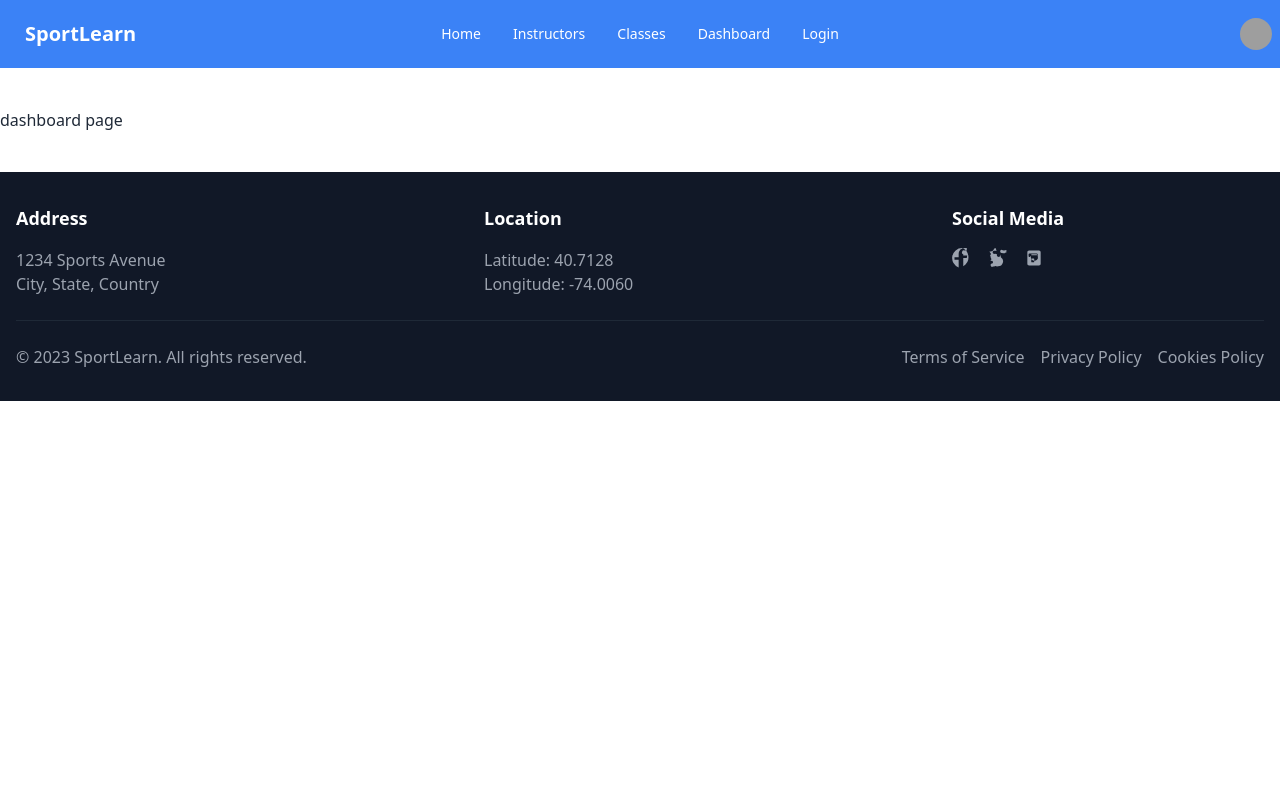
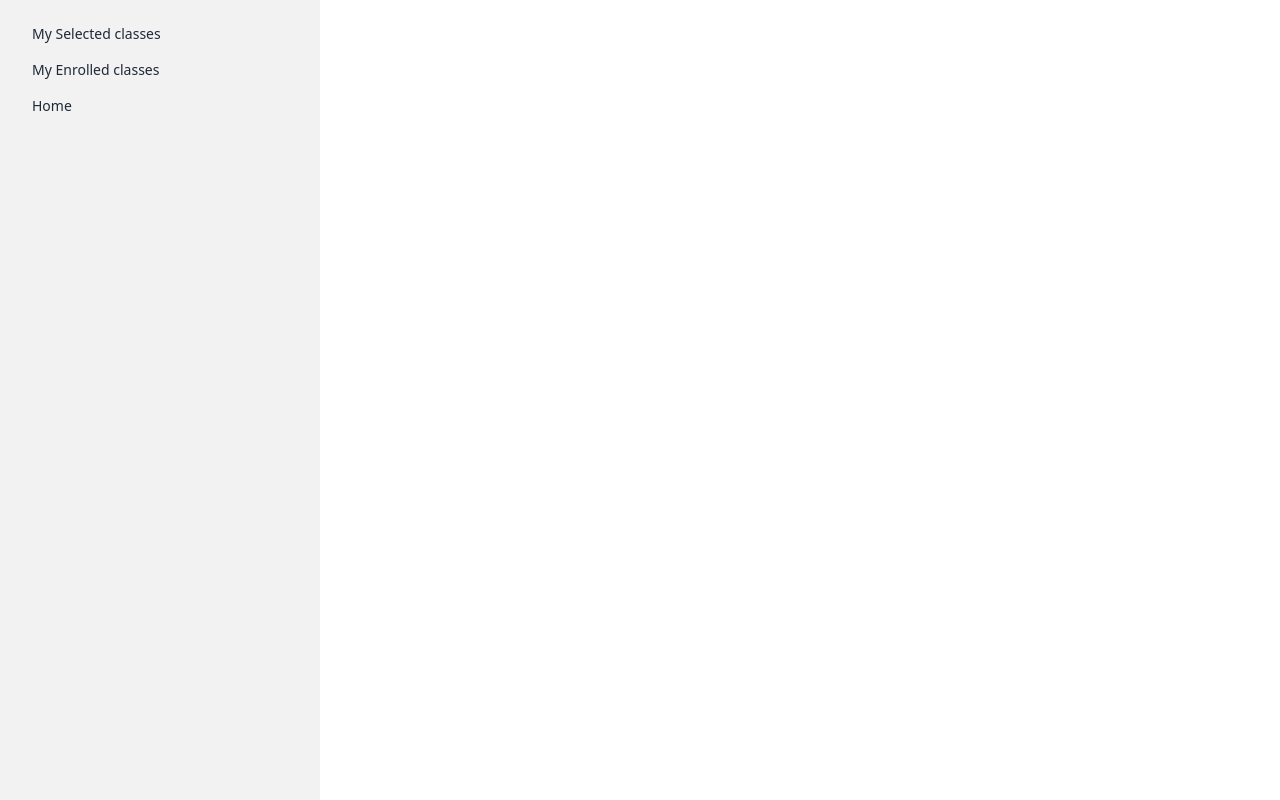
Before and after one commit to TarekAziz01/summer-camp-client, a React (Vite) app: page /dashboard in a window 1280 px wide. Built offline with nearby package versions, Linux system fonts and the light colour scheme; no server answers; sample sign-in values are in the browser's storage; grey boxes are pictures that could not be loaded.

Commit message:
dashboard added

```diff
--- /dev/null
+++ b/src/Layout/Dashboard.jsx
@@ -0,0 +1,42 @@
+import { NavLink, Outlet } from "react-router-dom";
+
+const Dashboard = () => {
+  return (
+    <div className="drawer lg:drawer-open">
+      <input id="my-drawer-2" type="checkbox" className="drawer-toggle" />
+      <div className="drawer-content flex flex-col items-center justify-center">
+        {/* Page content here */}
+        <label
+          htmlFor="my-drawer-2"
+          className="btn btn-primary drawer-button lg:hidden"
+        >
+          Open drawer
+        </label>
+        <Outlet></Outlet>
+      </div>
+      <div className="drawer-side">
+        <label htmlFor="my-drawer-2" className="drawer-overlay"></label>
+        <ul className="menu p-4 w-80 h-full bg-base-200 text-base-content">
+          {/* Sidebar content here */}
+          <li>
+            <NavLink to="/dashboard/selectedClasses">
+              My Selected classes
+            </NavLink>
+          </li>
+          <li>
+            <NavLink to="/dashboard/enrolledClasses">
+              My Enrolled classes
+            </NavLink>
+          </li>
+          <li>
+            <NavLink to="/">
+             Home
+            </NavLink>
+          </li>
+        </ul>
+      </div>
+    </div>
+  );
+};
+
+export default Dashboard;
--- a/src/Routes/Routes.jsx
+++ b/src/Routes/Routes.jsx
@@ -5,8 +5,10 @@ import Login from "../pages/Login/Login";
 import Register from "../pages/Register/Register";
 import Instructors from "../pages/Instructors/Instructors";
 import Classes from "../pages/Classes/Classes";
-import Dashboard from "../pages/Dashboard/Dashboard/Dashboard";
 import PrivateRoute from "./PrivateRoute";
+import Dashboard from "../Layout/Dashboard";
+import SelectedClasses from "../pages/Dashboard/SelectedClasses";
+import EnrolledClasses from "../pages/Dashboard/EnrolledClasses";
 
 export const router = createBrowserRouter([
   {
@@ -33,13 +35,23 @@ export const router = createBrowserRouter([
         path: "/register",
         element: <Register></Register>,
       },
+    ],
+  },
+  {
+    path: "dashboard",
+    element: (
+      <PrivateRoute>
+        <Dashboard></Dashboard>
+      </PrivateRoute>
+    ),
+    children: [
       {
-        path: "/dashboard",
-        element: (
-          <PrivateRoute>
-            <Dashboard></Dashboard>
-          </PrivateRoute>
-        ),
+        path: "selectedClasses",
+        element: <SelectedClasses></SelectedClasses>,
+      },
+      {
+        path: "enrolledClasses",
+        element: <EnrolledClasses></EnrolledClasses>,
       },
     ],
   },
--- a/src/pages/Dashboard/Dashboard/Dashboard.jsx
+++ /dev/null
@@ -1,11 +0,0 @@
-
-
-const Dashboard = () => {
-    return (
-        <div>
-            <h1>dashboard page</h1>
-        </div>
-    );
-};
-
-export default Dashboard;
--- /dev/null
+++ b/src/pages/Dashboard/EnrolledClasses.jsx
@@ -0,0 +1,11 @@
+
+
+const EnrolledClasses = () => {
+    return (
+      <div>
+        <h1>Enrolled classes.................</h1>
+      </div>
+    );
+};
+
+export default EnrolledClasses;
--- /dev/null
+++ b/src/pages/Dashboard/SelectedClasses.jsx
@@ -0,0 +1,11 @@
+
+
+const SelectedClasses = () => {
+    return (
+        <div>
+            <h1>selected cls ...............</h1>
+        </div>
+    );
+};
+
+export default SelectedClasses;
```
